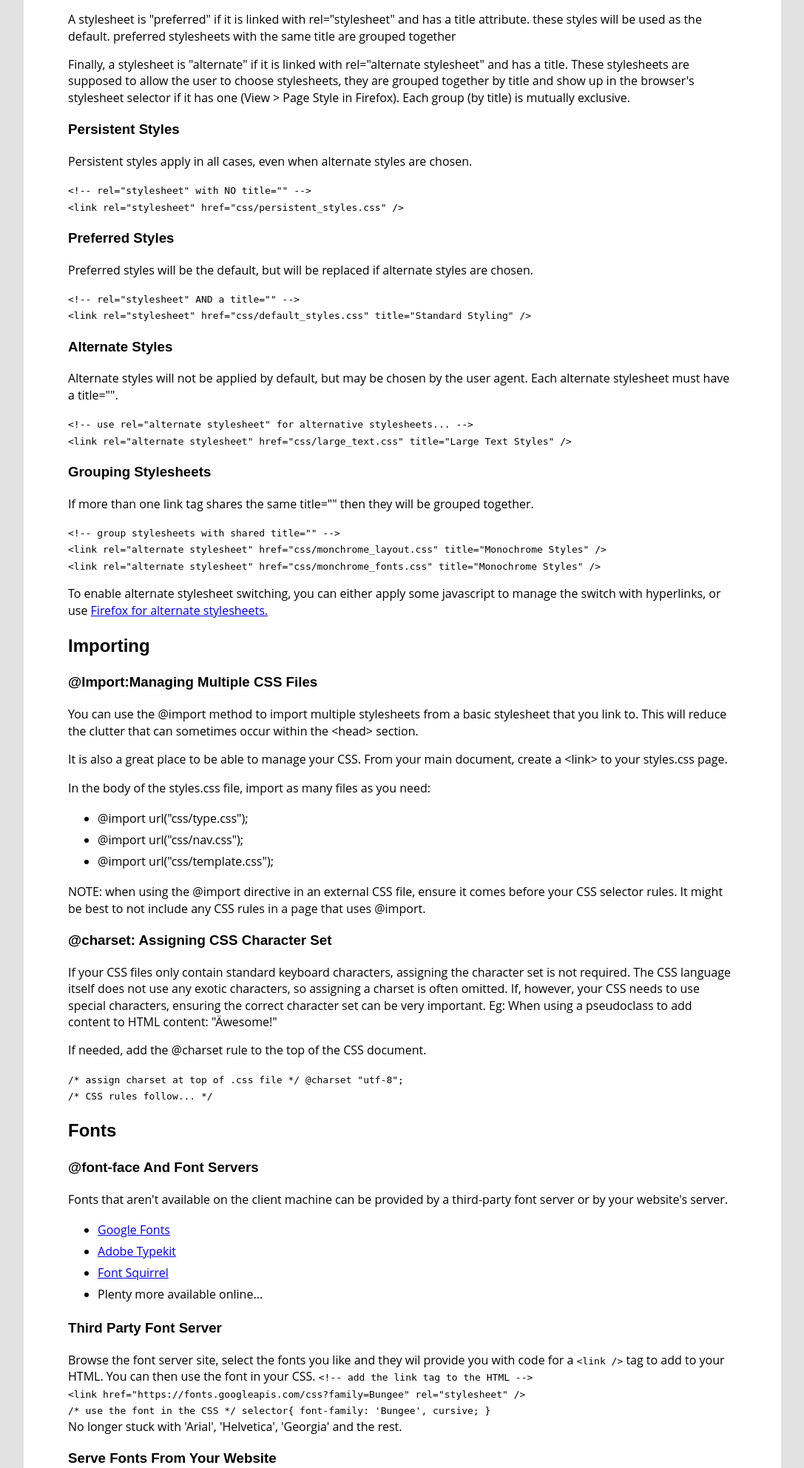
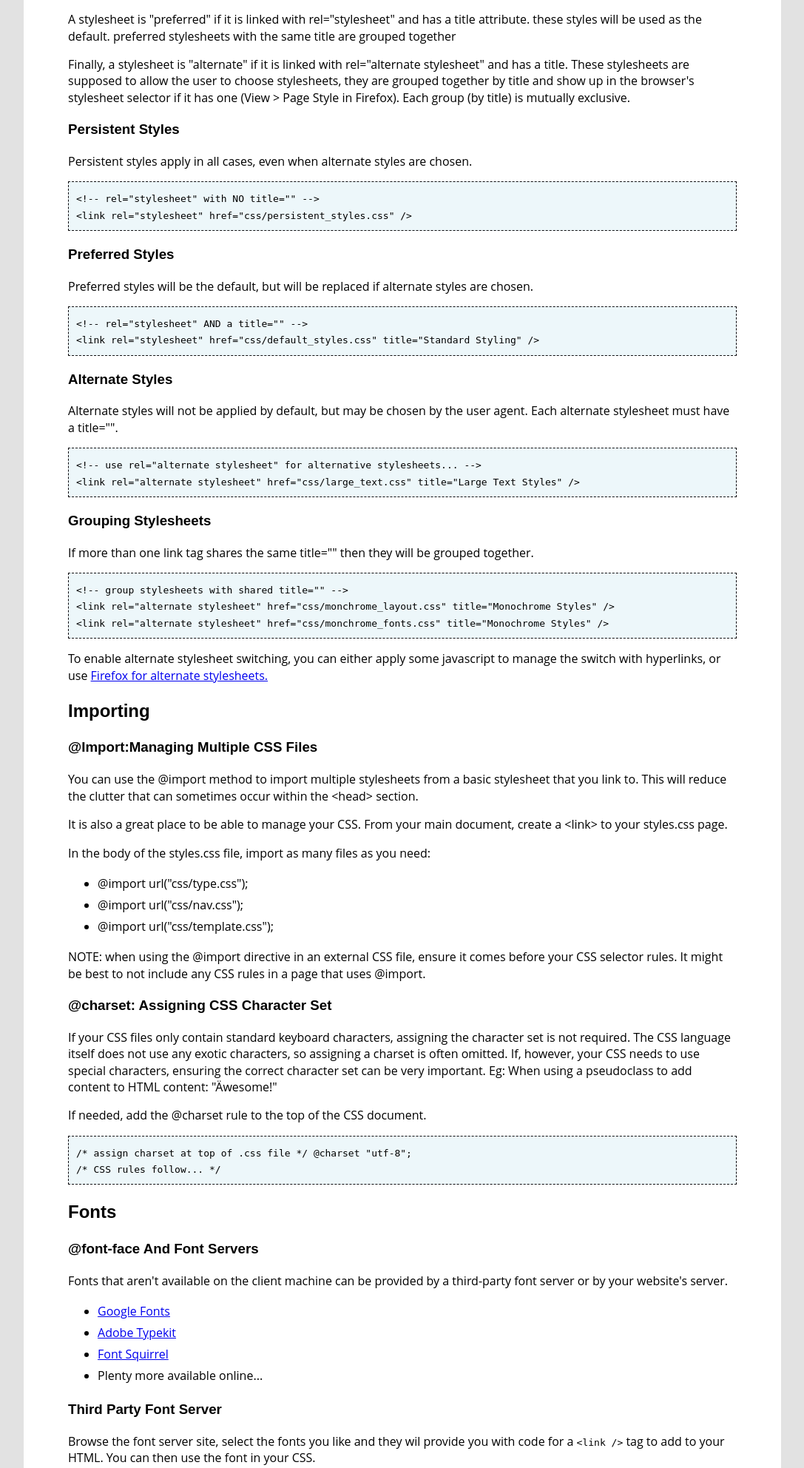
Before and after one commit to tobebestman/comp1950-final-project, a PHP site: page /day3.php in a window 1280 px wide. Shown: the part 1883-3867 px from the top of the page at 74% size, without its empty margins (96-1183 px from the left). Run offline with PHP 8.4, Linux system fonts and the light colour scheme; style sheets or scripts are compiled from the project's sources; some libraries are stand-ins or nearby versions.

Commit message:
adjust the code paragraph style.

```diff
--- a/day3.php
+++ b/day3.php
@@ -105,7 +105,7 @@
                     <p>
                         Persistent styles apply in all cases, even when alternate styles are chosen.
                     </p>
-                <p>
+                    <p class="code-p">
                         <code>
                              &lt;!-- rel="stylesheet" with NO title="" --&gt;
                              <br>
@@ -117,7 +117,7 @@
                     <p>
                         Preferred styles will be the default, but will be replaced if alternate styles are chosen.
                     </p>
-                <p>
+                    <p class="code-p">
                         <code>
                              &lt;!-- rel="stylesheet" AND a title="" --&gt;
                              <br>
@@ -128,7 +128,7 @@
                     <p>
                         Alternate styles will not be applied by default, but may be chosen by the user agent. Each alternate stylesheet must have a title="".
                     </p>
-                <p>
+                    <p class="code-p">
                         <code>
                              &lt;!-- use rel="alternate stylesheet" for alternative stylesheets... --&gt;
                              <br>
@@ -140,7 +140,7 @@
                     <p>
                         If more than one link tag shares the same title="" then they will be grouped together.
                     </p>
-                <p>
+                    <p class="code-p">
                         <code>
                              &lt;!-- group stylesheets with shared title="" --&gt;
                              <br>
@@ -179,7 +179,7 @@
                     <p>
                         If needed, add the @charset rule to the top of the CSS document.
                     </p>
-                <p>
+                    <p class="code-p">
                         <code>
                         /* assign charset at top of .css file */ @charset "utf-8";
                         <br>
@@ -209,10 +209,13 @@
                     <h3>Third Party Font Server</h3>
                     <p>
                         Browse the font server site, select the fonts you like and they wil provide you with code for a
-                    <code>&lt;link /&gt;</code> tag to add to your HTML. You can then use the font in your CSS.
+                        <code>&lt;link /&gt;</code> tag to add to your HTML. You can then use the font in your CSS.</p>
+                    <p class="code-p">
                         <code>&lt;!-- add the link tag to the HTML --&gt; <br>
                             &lt;link href="https://fonts.googleapis.com/css?family=Bungee" rel="stylesheet" /&gt; <br>
                             /* use the font in the CSS */ selector{ font-family: 'Bungee', cursive; }</code>
+                    </p>
+                    <p>
                         <br> No longer stuck with 'Arial', 'Helvetica', 'Georgia' and the rest.
                     </p>
                     <h3>Serve Fonts From Your Website</h3>
@@ -235,14 +238,15 @@
                         <li>Apply the new font in CSS
                         </li>
                     </ul>
-                <p>
+                    <p class="code-p">
                         <code>
                      /* load the font in CSS */<br> @font-face {<br> font-family: 'alex_brushregular';<br> src: url('/fonts/alexbrush-regular-webfont.woff2') format('woff2'),<br> url('/fonts/alexbrush-regular-webfont.woff') format('woff'), <br> url('/fonts/alexbrush-regular-webfont.ttf') format('tff');<br> }
                     <br> /* use the font in CSS */<br> selector{ <br> font: bold 20px alex_brushregular ;<br> color:#555;
                     <br> }
                     <br>
-                    </code> Don't get carried away with wild font choices. Some fonts have very poor readability, reducing accessibility.
+                    </code>
                     </p>
+                    <p>Don't get carried away with wild font choices. Some fonts have very poor readability, reducing accessibility.</p>
                     <h3>CSS Measurements</h3>
                     <p>
                         In CSS, there are a number of measurement values that can be used in declarations.
@@ -458,13 +462,21 @@
 
                     <ul>
                         <li>#id1</li>
+                        <p class="code-p">
                             <code>/* id=1 class=0 HTML=0 --> specificity = 100 */</code>
+                        </p>
                         <li>UL UL LI.red</li>
+                        <p class="code-p">
                             <code>/* id=0 class=1 HTML=3 --> specificity = 013 */</code>
+                        </p>
                         <li>LI.red</li>
+                        <p class="code-p">
                             <code>/* id=0 class=1 HTML=1 --> specificity = 011 */</code>
+                        </p>
                         <li>LI</li>
+                        <p class="code-p">
                             <code>/* id=0 class=0 HTML=1 --> specificity = 001 */</code>
+                        </p>
                     </ul>
 
                     <h3>!important rule</h3>
--- a/scss/_section.scss
+++ b/scss/_section.scss
@@ -9,5 +9,11 @@ section {
     @include mq($phoneLandscape) {
         padding: $padding-mobile;
     }
+}
 
+
+.code-p {
+    padding: 10px;
+    background-color: rgba($site-blue, 0.1);
+    border: 1px dashed $site-black;
 }
```
Also changed, not shown: day2.php (+37 -31 lines). Lines whose indentation alone changed are shown as unchanged.
